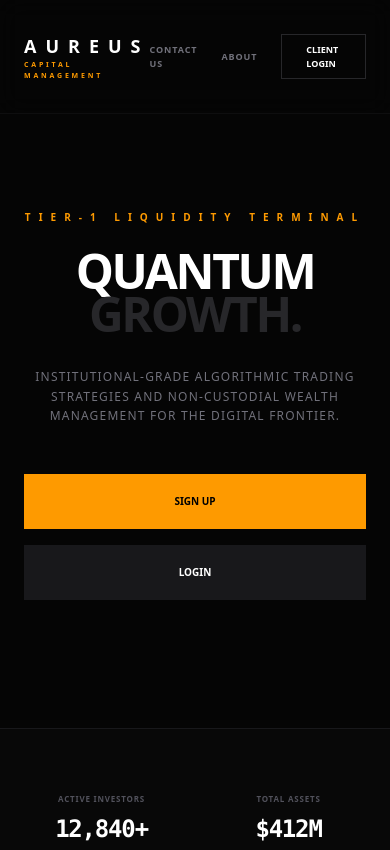
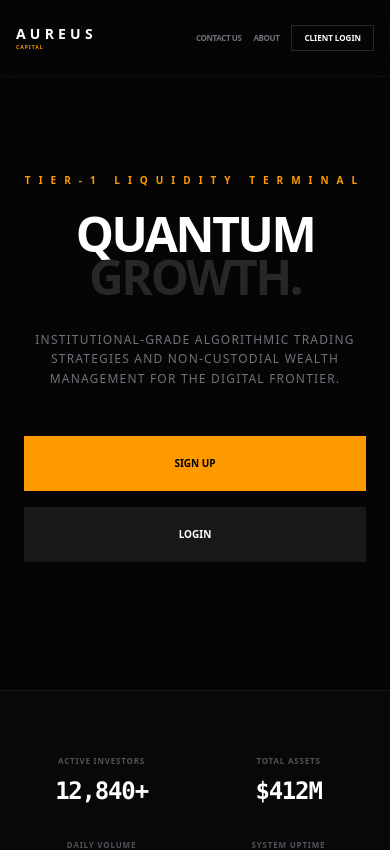
Before and after one commit to cboi019/Project-Aureus, a React (Vite) app in the folder client/: page / in a window 390 px wide. Shown: the top 850 px of the page. Built offline with nearby package versions, Linux system fonts and the light colour scheme.

Commit message:
feat: Adjusted Scaling

```diff
--- a/client/src/pages/Home.jsx
+++ b/client/src/pages/Home.jsx
@@ -37,7 +37,7 @@ const LivePayoutLedger = () => {
   return (
     <div className="bg-black border-y border-zinc-900 overflow-hidden py-6 relative">
       <div className="absolute top-0 left-0 w-full h-12 bg-gradient-to-b from-black via-black/80 to-transparent z-10"></div>
-      <div className="absolute bottom-0 left-0 w-full h-12 bg-gradient-to-t from-black via-black/80 to-transparent z-10"></div>
+      <div className="absolute bottom-0 left-0 w-full h-12 bg-gradient-t from-black via-black/80 to-transparent z-10"></div>
 
       <div className="max-w-7xl mx-auto px-6 mb-6 flex justify-between items-end">
         <div>
@@ -121,15 +121,16 @@ export default function Home() {
   return (
     <div className="min-h-screen bg-[#050505] text-white font-sans selection:bg-amber-500 selection:text-black overflow-x-hidden">
 
-      <nav className="flex justify-between items-center px-6 md:px-12 py-8 border-b border-zinc-900/50 backdrop-blur-md sticky top-0 z-50">
-        <div className="flex flex-col">
-          <span className="text-lg font-bold tracking-[0.5em] uppercase">AUREUS</span>
-          <span className="text-[7px] text-amber-500 tracking-[0.4em] uppercase font-black">Capital Management</span>
+      <nav className="flex justify-between items-center px-4 md:px-12 py-6 md:py-8 border-b border-zinc-900/50 backdrop-blur-md sticky top-0 z-50">
+        <div className="flex flex-col shrink-0">
+          <span className="text-sm md:text-lg font-bold tracking-[0.3em] md:tracking-[0.5em] uppercase">AUREUS</span>
+          <span className="hidden md:block text-[7px] text-amber-500 tracking-[0.4em] uppercase font-black">Capital Management</span>
+          <span className="md:hidden text-[5px] text-amber-500 tracking-[0.2em] uppercase font-black">Capital</span>
         </div>
-        <div className="flex items-center gap-6">
-          <Link to="/contact" className="text-[9px] text-zinc-500 hover:text-white uppercase font-black transition-colors tracking-widest cursor-pointer">Contact Us</Link>
-          <a href="#about" onClick={scrollToAbout} className="text-[9px] text-zinc-500 hover:text-white uppercase font-black transition-colors tracking-widest cursor-pointer">About</a>
-          <Link to="/login" className="text-[9px] border border-zinc-800 px-6 py-2 uppercase font-black hover:bg-white hover:text-black transition-all">Client Login</Link>
+        <div className="flex items-center gap-3 md:gap-6 ml-2">
+          <Link to="/contact" className="text-[8px] md:text-[9px] text-zinc-500 hover:text-white uppercase font-black transition-colors tracking-tighter md:tracking-widest cursor-pointer whitespace-nowrap">Contact Us</Link>
+          <a href="#about" onClick={scrollToAbout} className="text-[8px] md:text-[9px] text-zinc-500 hover:text-white uppercase font-black transition-colors tracking-tighter md:tracking-widest cursor-pointer whitespace-nowrap">About</a>
+          <Link to="/login" className="text-[8px] md:text-[9px] border border-zinc-800 px-3 md:px-6 py-1.5 md:py-2 uppercase font-black hover:bg-white hover:text-black transition-all whitespace-nowrap">Client Login</Link>
         </div>
       </nav>
 
```
